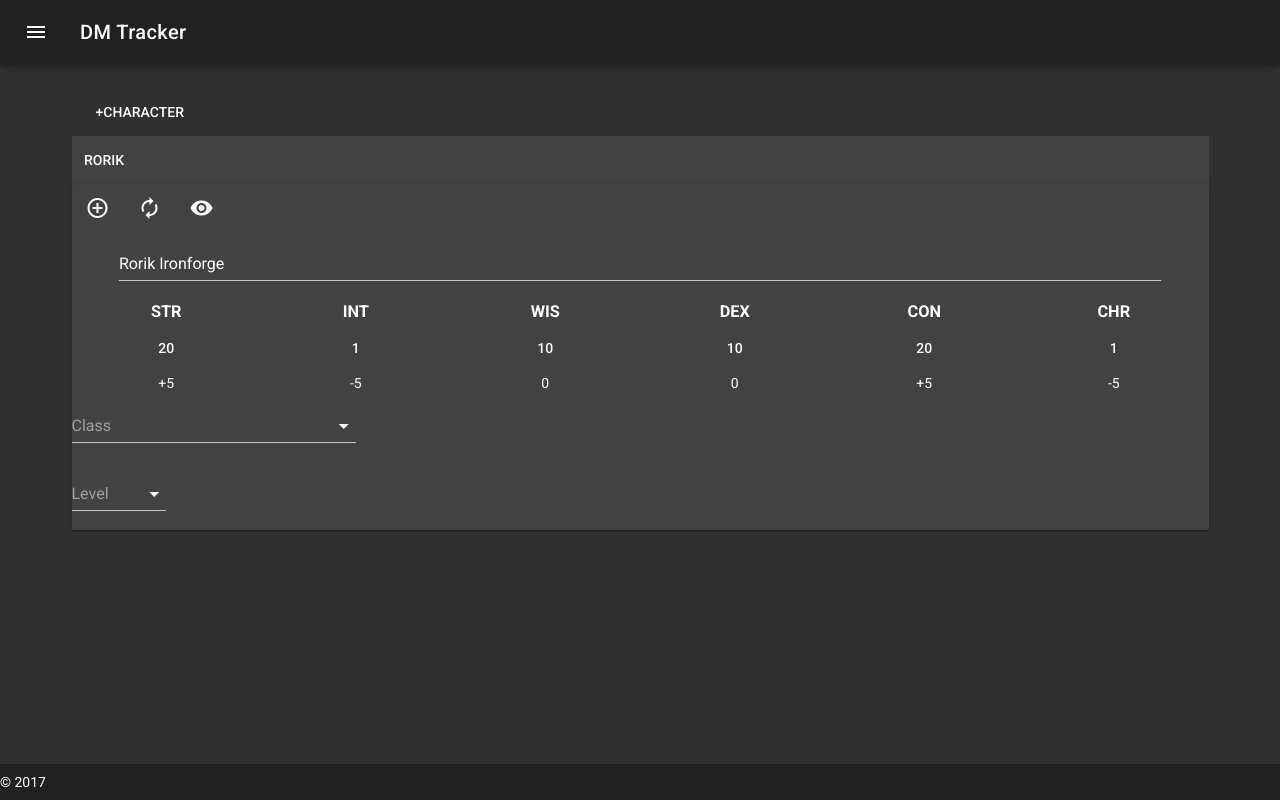
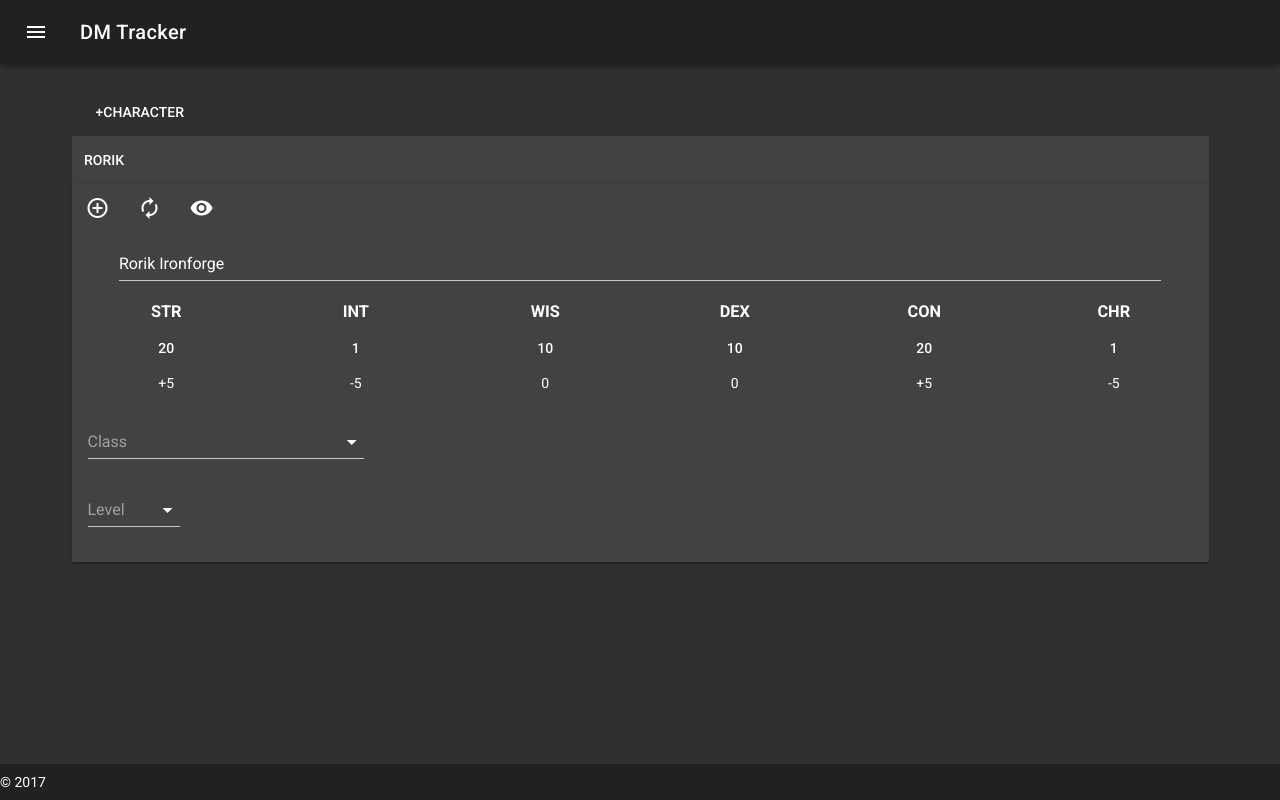
Before and after one commit to rtfreedman/DMinimal, a Vue app in the folder frontend/: page /#/spelltracker in a window 1280 px wide. Built offline with nearby package versions, Linux system fonts and the light colour scheme; no server answers.

Commit message:
imbareassing spelling mistakes

```diff
--- a/frontend/src/components/Class.vue
+++ b/frontend/src/components/Class.vue
@@ -18,7 +18,6 @@
         dense
       />
     </v-flex>
-    {{className}}
   </div>
 </template>
 
--- a/frontend/src/components/Tracker1.vue
+++ b/frontend/src/components/Tracker1.vue
@@ -40,10 +40,10 @@
       <!-- Ability Scores -->
       <ability-scores :scores="character.abilityScores" :index="index"></ability-scores>
       <!-- End Ability Scores -->
-      <span v-for="(characterClass, classindex) in character.classes" :key="classindex">
+      <v-card-text v-for="(characterClass, classindex) in character.classes" :key="classindex">
         <!-- TODO Class stuff -->
-        <charcter-class :characterIndex="index" :classIndex="classindex" :classOpts="classOpts"> </charcter-class>
-      </span>
+        <character-class :characterIndex="index" :classIndex="classindex" :classOpts="classOpts"> </character-class>
+      </v-card-text>
     </v-card>
 </template>
 
@@ -88,7 +88,7 @@ export default {
   },
   components: {
     'ability-scores': AbilityScores,
-    'charcter-class': Class
+    'character-class': Class
   }
 }
 </script>
```
